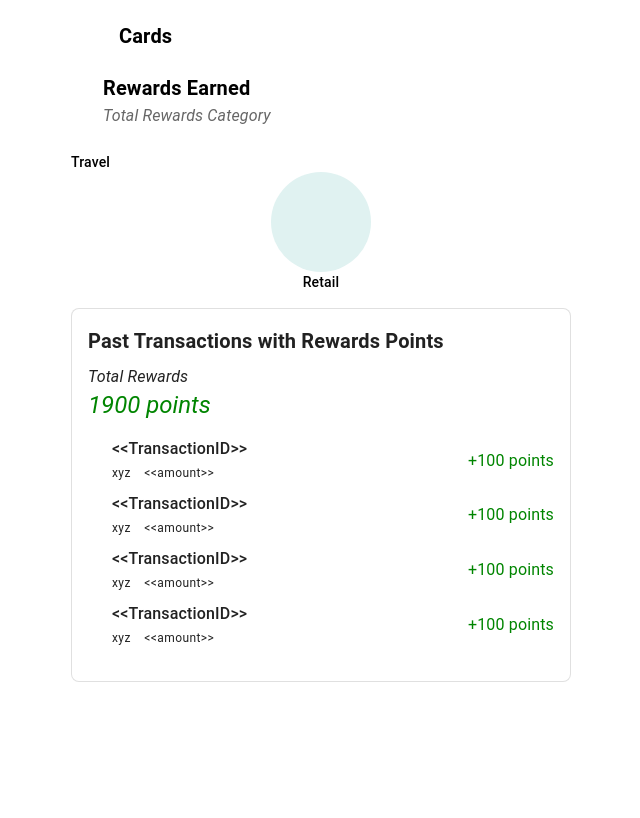
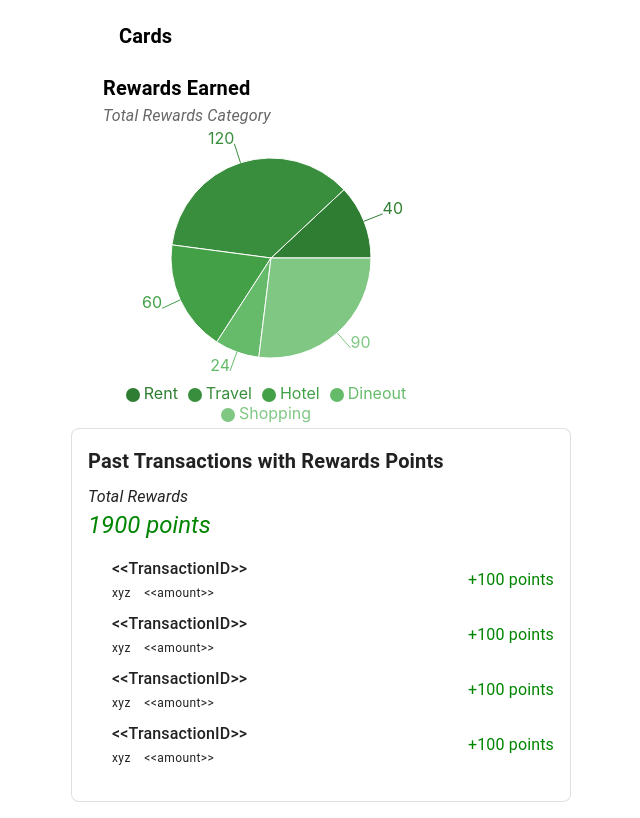
Before and after one commit to Avantika184001/cardgenie, a React (Create React App) app: page /rewards in a window 1280 px wide. Shown: the whole page, without its empty margins (319-959 px from the left). Built offline with nearby package versions, Linux system fonts and the light colour scheme; some icons are missing.

Commit message:
add pie chart

```diff
--- a/package.json
+++ b/package.json
@@ -3,6 +3,7 @@
   "version": "0.1.0",
   "private": true,
   "dependencies": {
+    "@arction/lcjs": "^5.2.1",
     "@emotion/react": "^11.14.0",
     "@emotion/styled": "^11.14.0",
     "@mui/icons-material": "^7.0.2",
@@ -16,6 +17,7 @@
     "react-dom": "^19.1.0",
     "react-router-dom": "^7.5.1",
     "react-scripts": "5.0.1",
+    "recharts": "^2.15.3",
     "web-vitals": "^2.1.4"
   },
   "scripts": {
--- a/src/components/MaximiseRewards.jsx
+++ b/src/components/MaximiseRewards.jsx
@@ -35,7 +35,7 @@ export default function MaximiseRewards() {
     };
 
 const handleRecommendationPage = () => {
-        navigate('recommendations');
+        navigate('/recommendations');
         };
 
   return (
@@ -60,8 +60,8 @@ const handleRecommendationPage = () => {
         <Tab label="Maximise Rewards" sx={tabValue === 2 ? {fontWeight: 'bold' } : {}} />
       </Tabs>
 
-      <Box variant="outlined" sx={{ borderColor: 'green', p: 2, borderRadius: 2, mt: 2 }}>
-        <Typography fontWeight="bold" variant="body2">
+      <Box variant="outlined" sx={{ bgcolor: '#f5f5f5', p: 2, borderRadius: 2, mt: 2 }}>
+        <Typography fontWeight="bold" fontSize={25} variant="body2">
           Don't miss out on the chance to take full advantage of your rewards!
         </Typography>
         <Button variant="outlined" size="small" borderRadius="50%"
@@ -79,7 +79,7 @@ const handleRecommendationPage = () => {
             <CardContent>
               <Box display="flex" justifyContent="space-between" alignItems="center">
                 <Typography variant="subtitle1" fontWeight="medium">{card.name}</Typography>
-                <Button variant="caption" color="text.secondary" onClick={handleTermsAndCondition}>Show T&Cs</Button>
+                <Button  color="text.secondary" onClick={handleTermsAndCondition}>Show T&Cs</Button>
               </Box>
               <Typography variant="body2" sx={{ fontFamily: 'monospace', mt: 1 }}>{card.number}</Typography>
               <Box display="flex" justifyContent="space-between" alignItems="center" mt={1}>
--- /dev/null
+++ b/src/components/PieChart.jsx
@@ -0,0 +1,34 @@
+import { PieChart, Pie, Cell, Tooltip, Legend } from 'recharts';
+
+const data = [
+  { name: 'Rent', value: 40 },
+  { name: 'Travel', value: 120 },
+  { name: 'Hotel', value: 60 },
+  { name: 'Dineout', value: 24 },
+  { name: 'Shopping', value: 90 },
+];
+
+// Shades of green
+const COLORS = ['#2e7d32', '#388e3c', '#43a047', '#66bb6a', '#81c784'];
+
+const MyPieChart = () => (
+  <PieChart width={400} height={300}>
+    <Pie
+      data={data}
+      cx="50%"
+      cy="50%"
+      outerRadius={100}
+      fill="#4caf50"
+      dataKey="value"
+      label
+    >
+      {data.map((entry, index) => (
+        <Cell key={`cell-${index}`} fill={COLORS[index % COLORS.length]} />
+      ))}
+    </Pie>
+    <Tooltip />
+    <Legend />
+  </PieChart>
+);
+
+export default MyPieChart;
--- a/src/components/RewardsBreakdown.jsx
+++ b/src/components/RewardsBreakdown.jsx
@@ -1,4 +1,4 @@
-import React from "react";
+import React, { useRef, useEffect } from 'react'
 import { Box, Typography, Card, CardContent, IconButton } from "@mui/material";
 import ArrowBackIcon from '@mui/icons-material/ArrowBack';
 import DonutLargeIcon from '@mui/icons-material/DonutLarge';
@@ -7,6 +7,8 @@ import StoreIcon from '@mui/icons-material/Store';
 import ShoppingBagIcon from '@mui/icons-material/ShoppingBag';
 import FlightTakeoffIcon from '@mui/icons-material/FlightTakeoff'
 import { useNavigate } from 'react-router-dom';
+import Chart from './PieChart';
+
 
 const transactions = [
   { icon: <LanguageIcon />, id: "<<TransactionID>>", desc: "xyz", amount: "<<amount>>", points: 100 },
@@ -36,11 +38,13 @@ export default function RewardsBreakdown({ onBack }) {
         </Box>
       </Box>
 
-      <Box mt={3} mb={2}>
+        <Chart id='chart' />
+
+      {/* <Box mt={3} mb={2}>
         <Typography variant="body2" fontWeight="medium">Travel</Typography>
         <Box width={100} height={100} borderRadius="50%" bgcolor="#e0f2f1" mx="auto" />
         <Typography variant="body2" fontWeight="medium" align="center">Retail</Typography>
-      </Box>
+      </Box>  */}
 
       <Card variant="outlined" sx={{ borderRadius: 2 }}>
         <CardContent>
```
Also changed, not shown: 1 other file (tests, documents, lock files or other folders).
